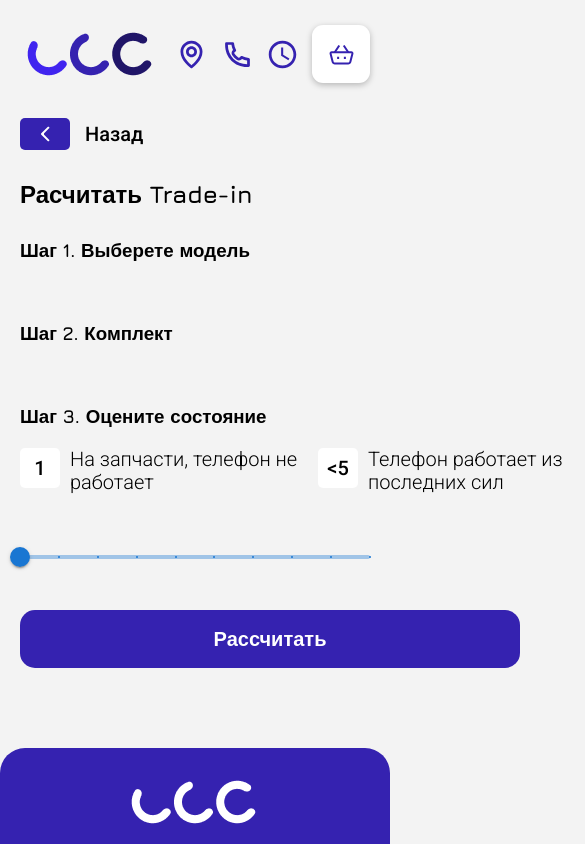
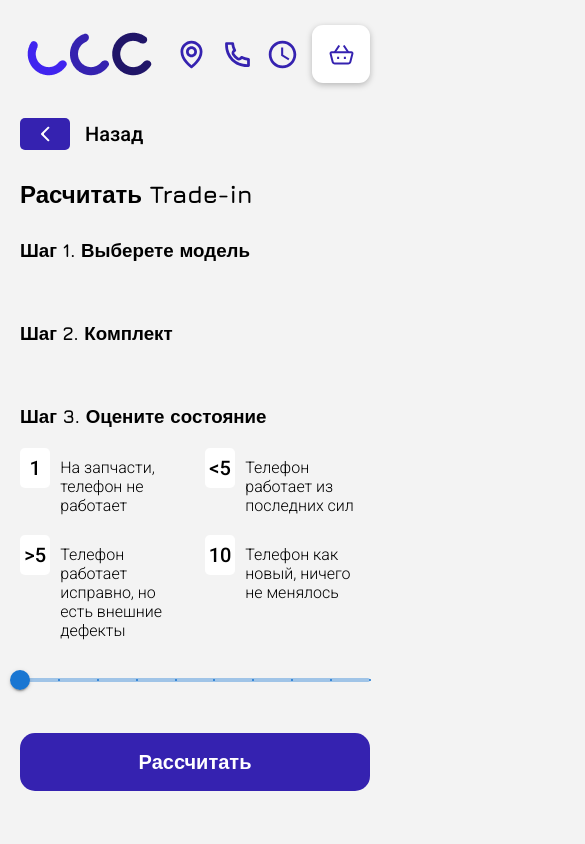
Before and after one commit to StKir/Iphoner_react_app, a React (Create React App) app: page /trade_in in a window 390 px wide. Shown: the top 844 px of the page, 585 px wide, since content can reach past the window. Built offline with nearby package versions, Linux system fonts and the light colour scheme.

Commit message:
version 2.0 100%

```diff
--- a/src/components/itemInfo/ItemInfo.js
+++ b/src/components/itemInfo/ItemInfo.js
@@ -44,6 +44,7 @@ const ItemInfo = (props) => {
 	};
 
 	useEffect(() => {
+		changeImgSize();
 		window.addEventListener('resize', changeImgSize);
 		return () => window.removeEventListener('resize', changeImgSize);
 	}, []);
--- a/src/components/pages/tradeInPage/tradeIn.scss
+++ b/src/components/pages/tradeInPage/tradeIn.scss
@@ -15,6 +15,9 @@
 			display: grid;
 			grid-template-columns: repeat(4, 1fr);
 			grid-gap: 20px;
+			@media screen and (max-width: 720px) {
+				grid-template-columns: repeat(2, 1fr);
+			}
 		}
 	}
 	.damage-score {
@@ -37,6 +40,24 @@
 		}
 		p {
 			width: 228px;
+			@media screen and (max-width: 1170px) {
+				width: 125px;
+				font-style: normal;
+				font-weight: 300;
+				font-size: 16px;
+				line-height: 19px;
+				margin-top: 10px;
+			}
+		}
+		@media screen and (max-width: 1170px) {
+			display: block;
+		}
+		@media screen and (max-width: 720px) {
+			display: flex;
+			// flex-wrap: wrap;
+			p {
+				width: 100%;
+			}
 		}
 	}
 	.trade-in-range {
@@ -73,6 +94,19 @@
 		line-height: 28px;
 	}
 	transition: all 0.3s ease-in-out;
+	@media screen and (max-width: 1170px) {
+		width: 165px;
+		span {
+			font-weight: 700;
+			font-size: 20px;
+			line-height: 24px;
+			width: 80%;
+			text-align: center;
+		}
+	}
+	@media screen and (max-width: 720px) {
+		width: 100%;
+	}
 }
 .trade-in_item-active {
 	border: none;
@@ -104,6 +138,9 @@
 	line-height: 24px;
 	color: #ffffff;
 	transition: all 0.3s ease-in-out;
+	@media screen and (max-width: 720px) {
+		width: 100%;
+	}
 }
 .math-sale:hover {
 	background: #fff;
@@ -154,4 +191,10 @@
 			color: #000000;
 		}
 	}
+	@media screen and (max-width: 720px) {
+		h2 {
+			text-align: center;
+		}
+		padding: 20px;
+	}
 }
```
